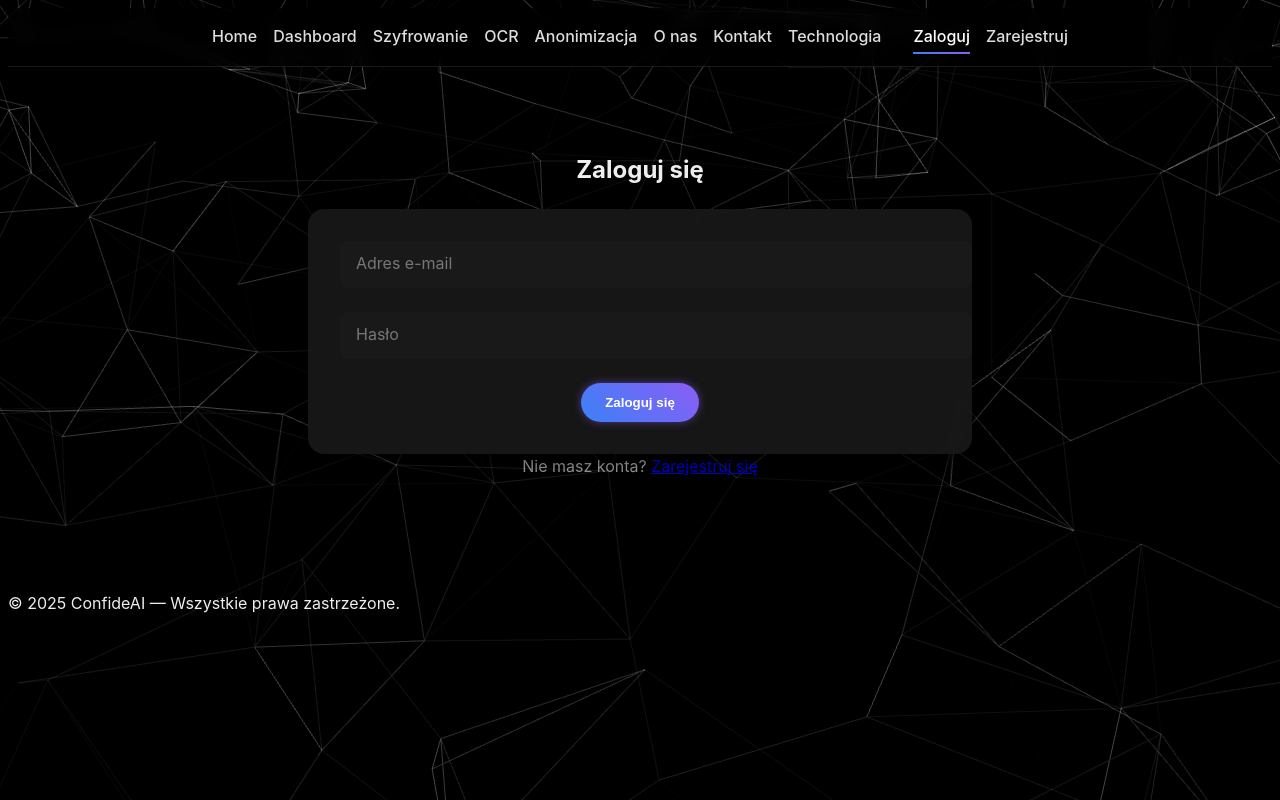
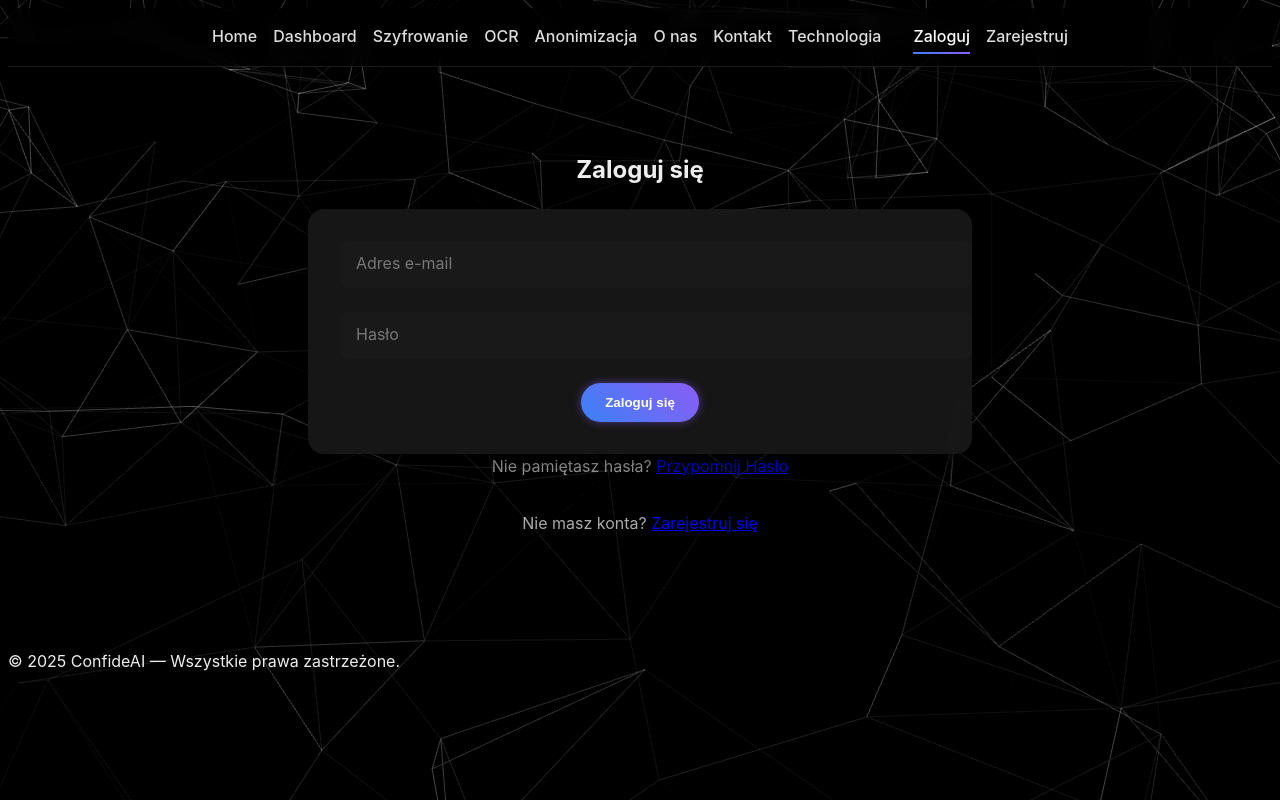
Before and after one commit to Pietr00ass/ConfideAI-i, a FastAPI app: page /auth/login in a window 1280 px wide. Run offline with FastAPI, Linux system fonts and the light colour scheme.

Commit message:
Update login.html

```diff
--- a/templates/login.html
+++ b/templates/login.html
@@ -19,7 +19,10 @@
       </div>
       <button type="submit" class="btn-primary">Zaloguj się</button>
     </form>
-    <p class="mt-4">
+    <p class="mt-8">
+      Nie pamiętasz hasła? <a href="/auth/forgot_password">Przypomnij Hasło</a>
+    </p>
+    <p class="mt-8">
       Nie masz konta? <a href="/auth/register">Zarejestruj się</a>
     </p>
   </div>
```
